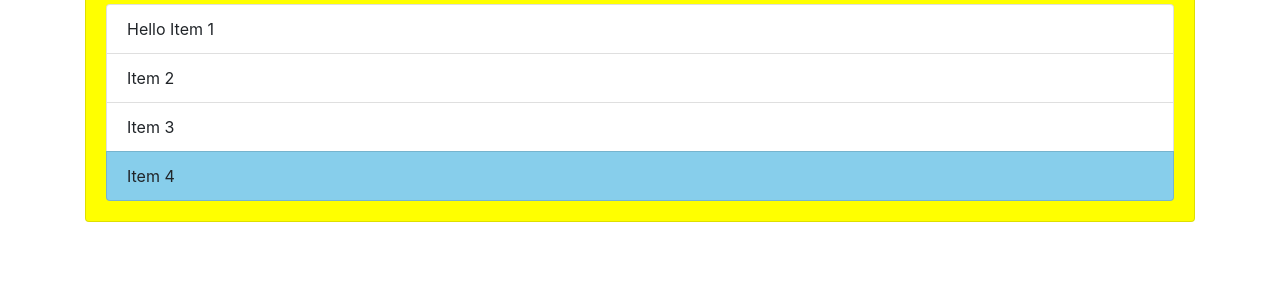
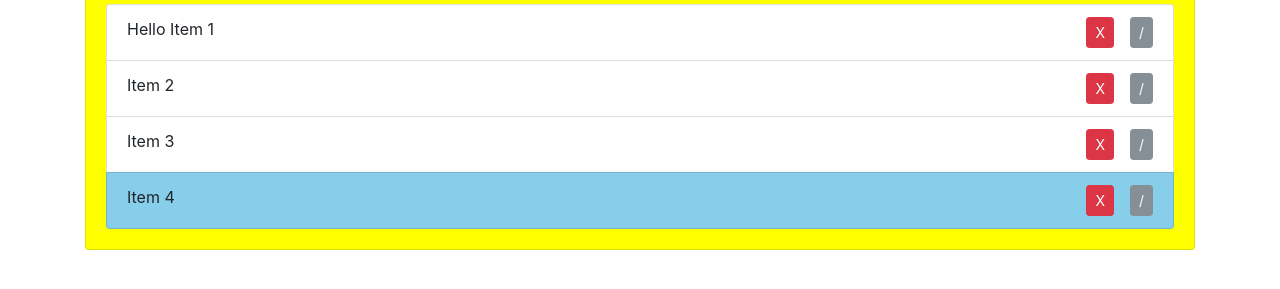
Before and after one commit to shubham-369/form, a plain HTML site: page index.html in a window 1280 px wide. Shown: the part 273-562 px from the top of the page. Drawn offline with nearby package versions, Linux system fonts and the light colour scheme.

Commit message:
delete and edit button added

```diff
--- a/index.html
+++ b/index.html
@@ -4,6 +4,7 @@
   <meta charset="UTF-8">
   <meta name="viewport" content="width=device-width, initial-scale=1.0">
   <meta http-equiv="X-UA-Compatible" content="ie=edge">
+
   <link rel="stylesheet" href="https://maxcdn.bootstrapcdn.com/bootstrap/4.0.0-beta/css/bootstrap.min.css" integrity="sha384-/Y6pD6FV/Vv2HJnA6t+vslU6fwYXjCFtcEpHbNJ0lyAFsXTsjBbfaDjzALeQsN6M" crossorigin="anonymous">
   <title>Item Lister</title>
 </head>
@@ -22,10 +23,10 @@
     </form>
     <h2 class="title">Items</h2>
     <ul id="items" class="list-group">
-      <li class="list-group-item">Item 1</li>
-      <li class="list-group-item">Item 2</li>
-      <li class="list-group-item">Item 3</li>
-      <li class="list-group-item">Item 4</li>
+      <li class="list-group-item">Item 1 <button class="btn btn-secondary btn-sm ml-3 float-right delete">/</button><button class="btn btn-danger btn-sm float-right delete">X</button></li>
+      <li class="list-group-item">Item 2 <button class="btn btn-secondary btn-sm ml-3 float-right delete">/</button><button class="btn btn-danger btn-sm float-right delete">X</button></li>
+      <li class="list-group-item">Item 3 <button class="btn btn-secondary btn-sm ml-3 float-right delete">/</button><button class="btn btn-danger btn-sm float-right delete">X</button></li>
+      <li class="list-group-item">Item 4 <button class="btn btn-secondary btn-sm ml-3 float-right delete">/</button><button class="btn btn-danger btn-sm float-right delete">X</button></li>
     </ul>
    </div>
   </div>
```
